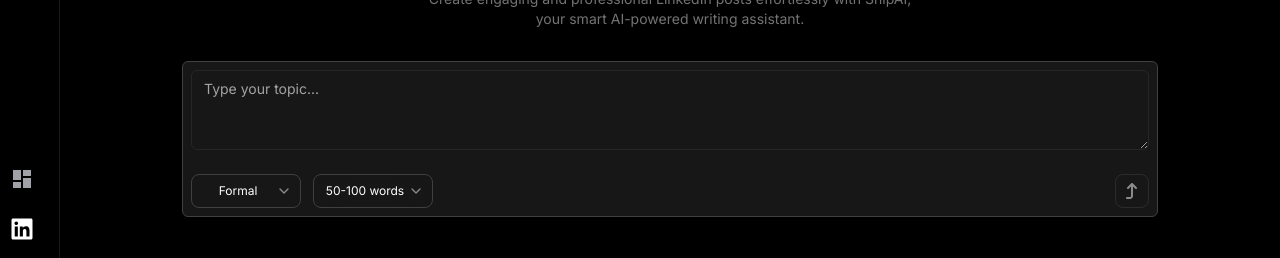
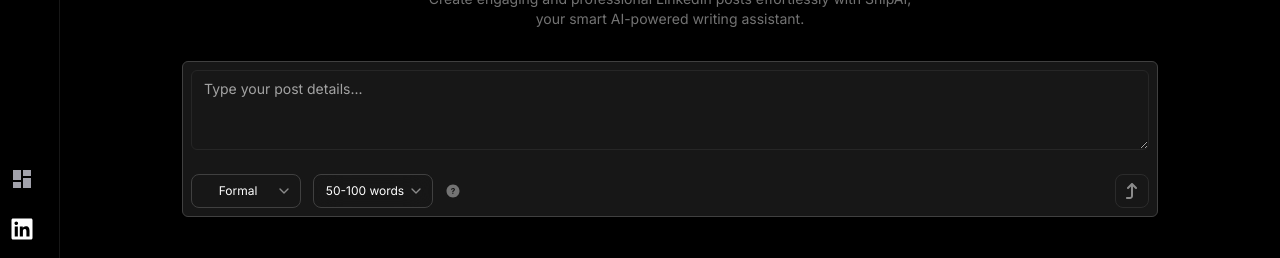
Before and after one commit to AmanShakya0018/Snip, a Next.js app: page /linkedin in a window 1280 px wide. Shown: the part 167-425 px from the top of the page. Built offline with nearby package versions, Linux system fonts and the light colour scheme; no server answers; sample sign-in values are in the browser's storage.

Commit message:
helpcicle added acc. to prompt

```diff
--- a/components/LinkedinPost.tsx
+++ b/components/LinkedinPost.tsx
@@ -9,6 +9,8 @@
   SelectTrigger,
   SelectValue,
 } from "@/components/ui/select"
+import { IoIosHelpCircle } from "react-icons/io";
+import { Tooltip, TooltipContent, TooltipProvider, TooltipTrigger } from "@/components/ui/tooltip"
 import { Textarea } from "./ui/textarea";
 import Result from "./Result";
 import usePost from "@/hooks/usePost";
@@ -69,7 +71,7 @@
             setPost(e.target.value);
             adjustTextareaHeight();
           }}
-          placeholder="Type your topic..."
+          placeholder="Type your post details..."
           className="h-fit text-white w-full bg-transparent focus:outline-none focus:border-none max-h-[300px]"
           rows={1}
         />
@@ -93,7 +95,7 @@
                 </Select>
               </div>
             </div>
-            <div className="flex gap-3">
+            <div className="flex gap-3 items-center">
               <div>
                 <Select onValueChange={(value: string) => {
                   setWords(value);
@@ -107,6 +109,18 @@
                   </SelectContent>
                 </Select>
               </div>
+              <TooltipProvider>
+                <Tooltip>
+                  <TooltipTrigger asChild>
+                    <IoIosHelpCircle className="h-4 w-4 text-neutral-500" />
+                  </TooltipTrigger>
+                  <TooltipContent side="right"
+                    align="start"
+                    className="bg-zinc-100 dark:bg-zinc-800 border-none">
+                    <p className="text-xs text-neutral-500">Enter relevant text to get the best results</p>
+                  </TooltipContent>
+                </Tooltip>
+              </TooltipProvider>
             </div>
           </div>
           <div>
--- a/components/TwitterPost.tsx
+++ b/components/TwitterPost.tsx
@@ -9,6 +9,8 @@
   SelectTrigger,
   SelectValue,
 } from "@/components/ui/select"
+import { IoIosHelpCircle } from "react-icons/io";
+import { Tooltip, TooltipContent, TooltipProvider, TooltipTrigger } from "@/components/ui/tooltip"
 import { Textarea } from "./ui/textarea";
 import Result from "./Result";
 import usePost from "@/hooks/usePost";
@@ -70,7 +72,7 @@
             setPost(e.target.value);
             adjustTextareaHeight();
           }}
-          placeholder="Type your topic..."
+          placeholder="Type your post details..."
           className="h-fit text-white w-full bg-transparent focus:outline-none focus:border-none max-h-[300px]"
           rows={1}
         />
@@ -94,7 +96,7 @@
                 </Select>
               </div>
             </div>
-            <div className="flex gap-3">
+            <div className="flex gap-3 items-center">
               <div>
                 <Select onValueChange={(value: string) => {
                   setWords(value);
@@ -108,6 +110,18 @@
                   </SelectContent>
                 </Select>
               </div>
+              <TooltipProvider>
+                <Tooltip>
+                  <TooltipTrigger asChild>
+                    <IoIosHelpCircle className="h-4 w-4 text-neutral-500" />
+                  </TooltipTrigger>
+                  <TooltipContent side="right"
+                    align="start"
+                    className="bg-zinc-100 dark:bg-zinc-800 border-none">
+                    <p className="text-xs text-neutral-500">Enter relevant text to get the best results</p>
+                  </TooltipContent>
+                </Tooltip>
+              </TooltipProvider>
             </div>
           </div>
           <div>
```
